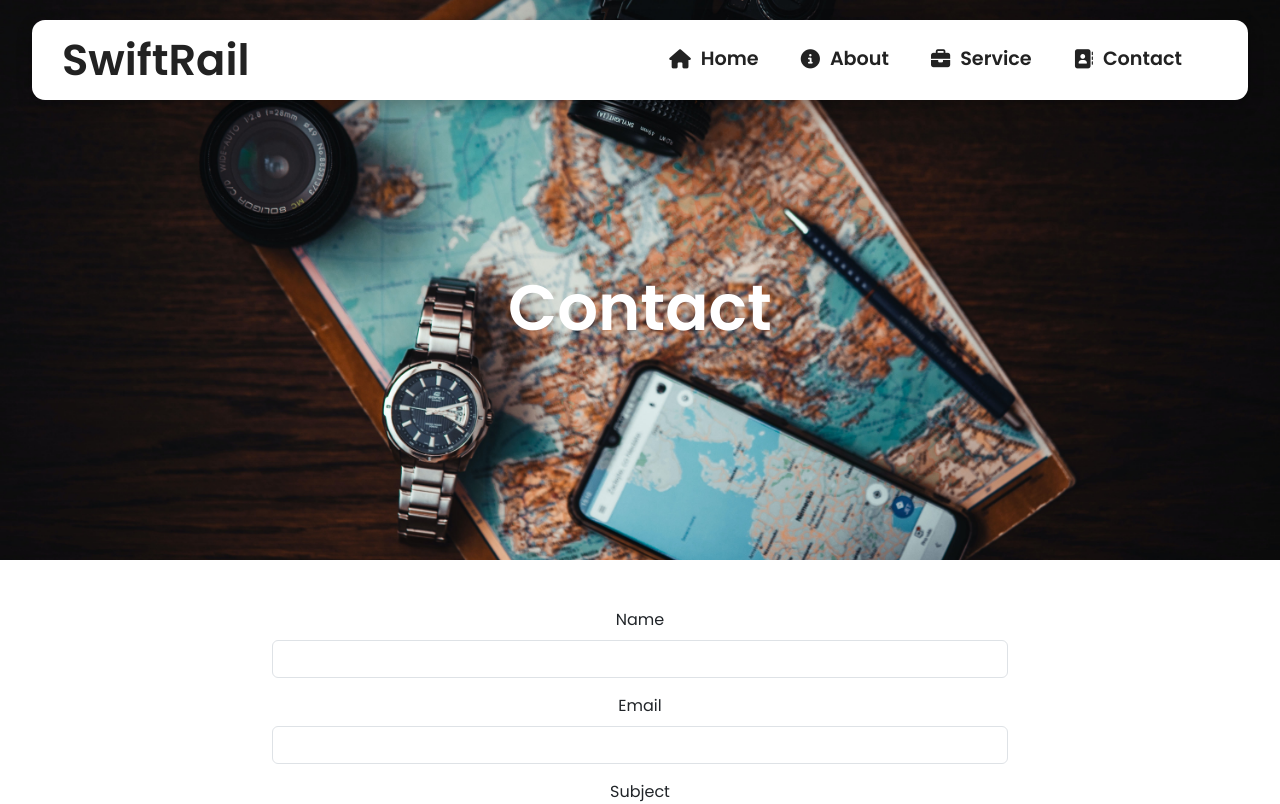
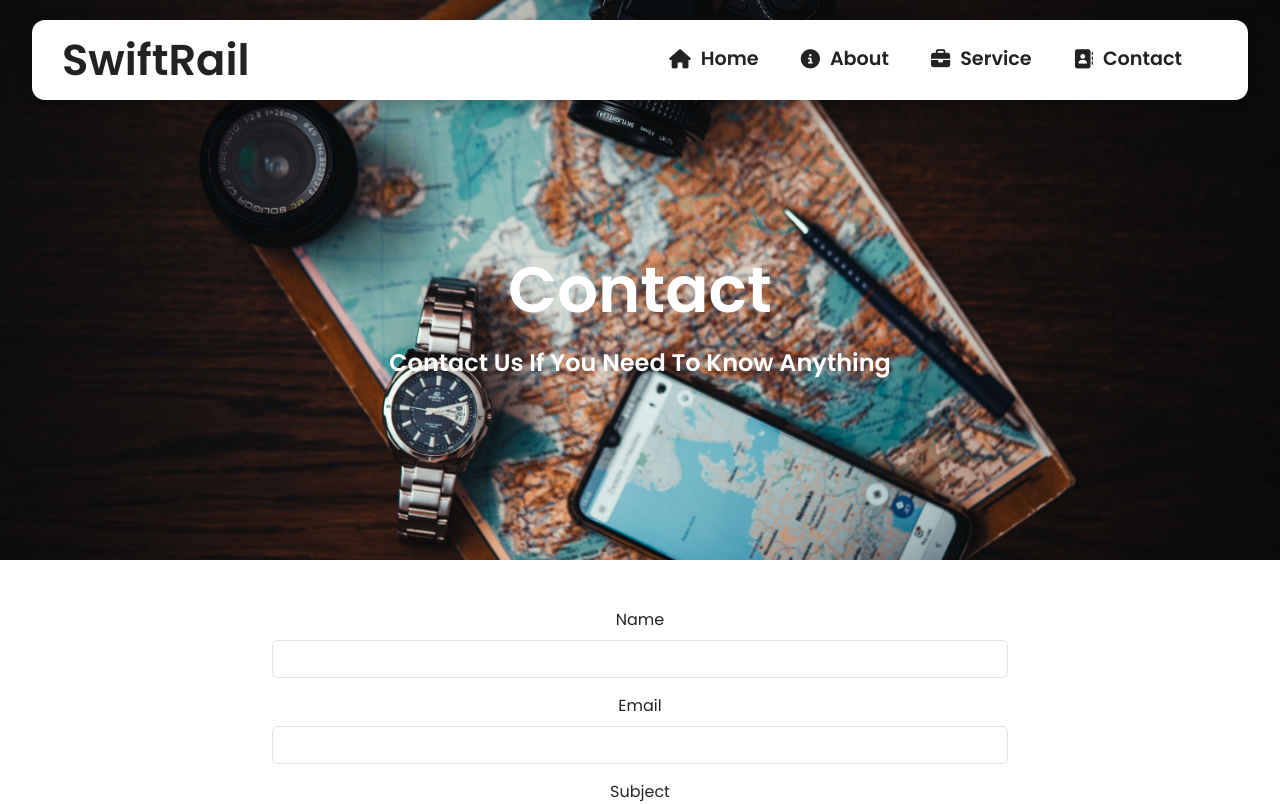
Before and after one commit to Soap171/SwiftRail, a React (Create React App) app in the folder web/: page /Contact in a window 1280 px wide. Shown: the top 804 px of the page. Built offline with nearby package versions, Linux system fonts and the light colour scheme.

Commit message:
hero text fix

```diff
--- a/web/src/components/Hero.css
+++ b/web/src/components/Hero.css
@@ -29,6 +29,7 @@ img {
     left: 50%;
     transform: translate(-50%, -50%);
     width: 100%;
+    font-weight: 600;
 
 }
 
--- a/web/src/routes/Contact.js
+++ b/web/src/routes/Contact.js
@@ -58,7 +58,7 @@ function Contact() {
   return (
     <>
       <Navbar />
-      <Hero cName="hero-other" heroImg={ContactImg} title="Contact" />
+      <Hero cName="hero-other" heroImg={ContactImg} title="Contact" text="Contact Us If You Need To Know Anything" />
 
       <div className="container mt-5">
         <div className="row justify-content-center">
```
